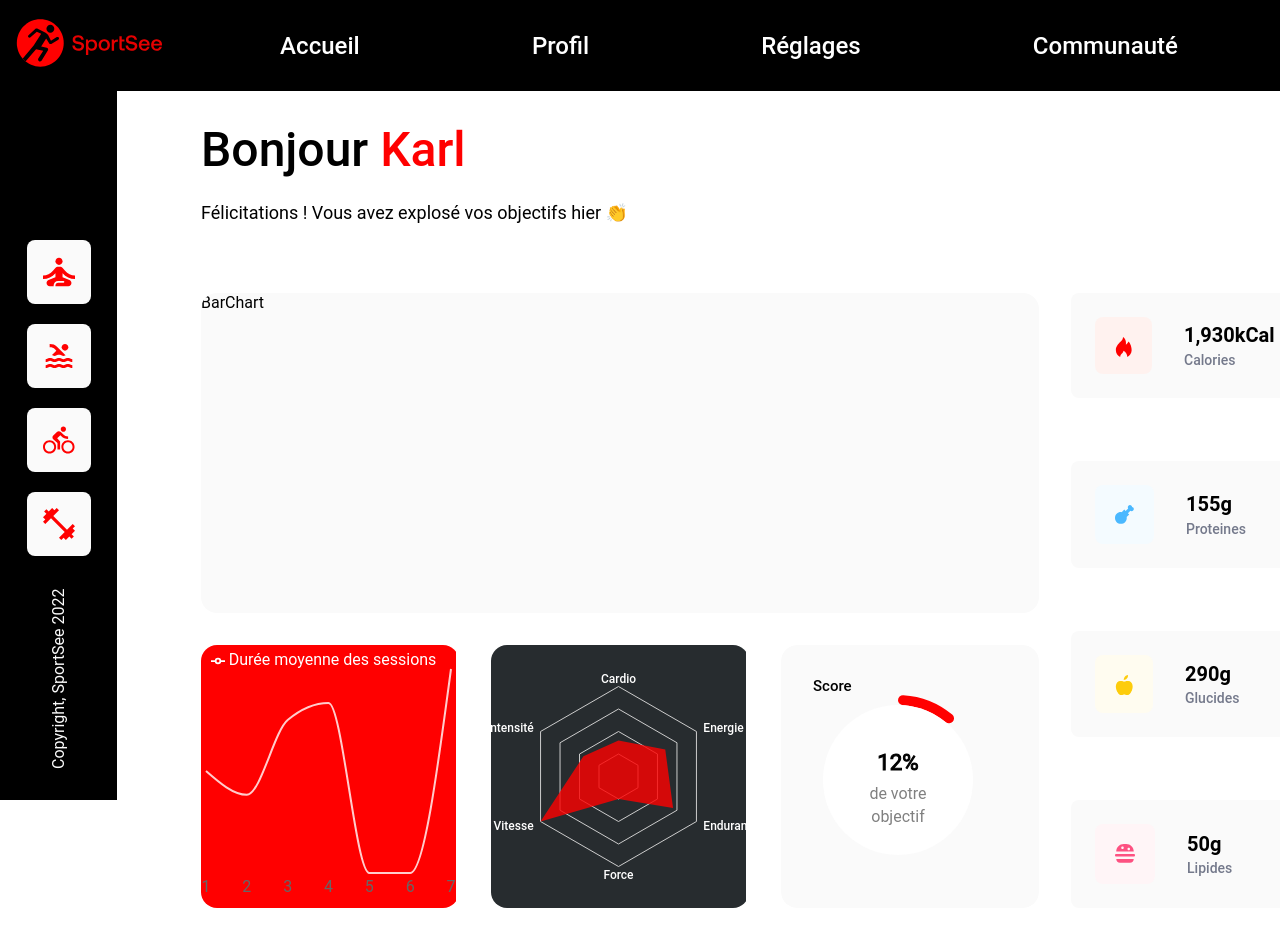
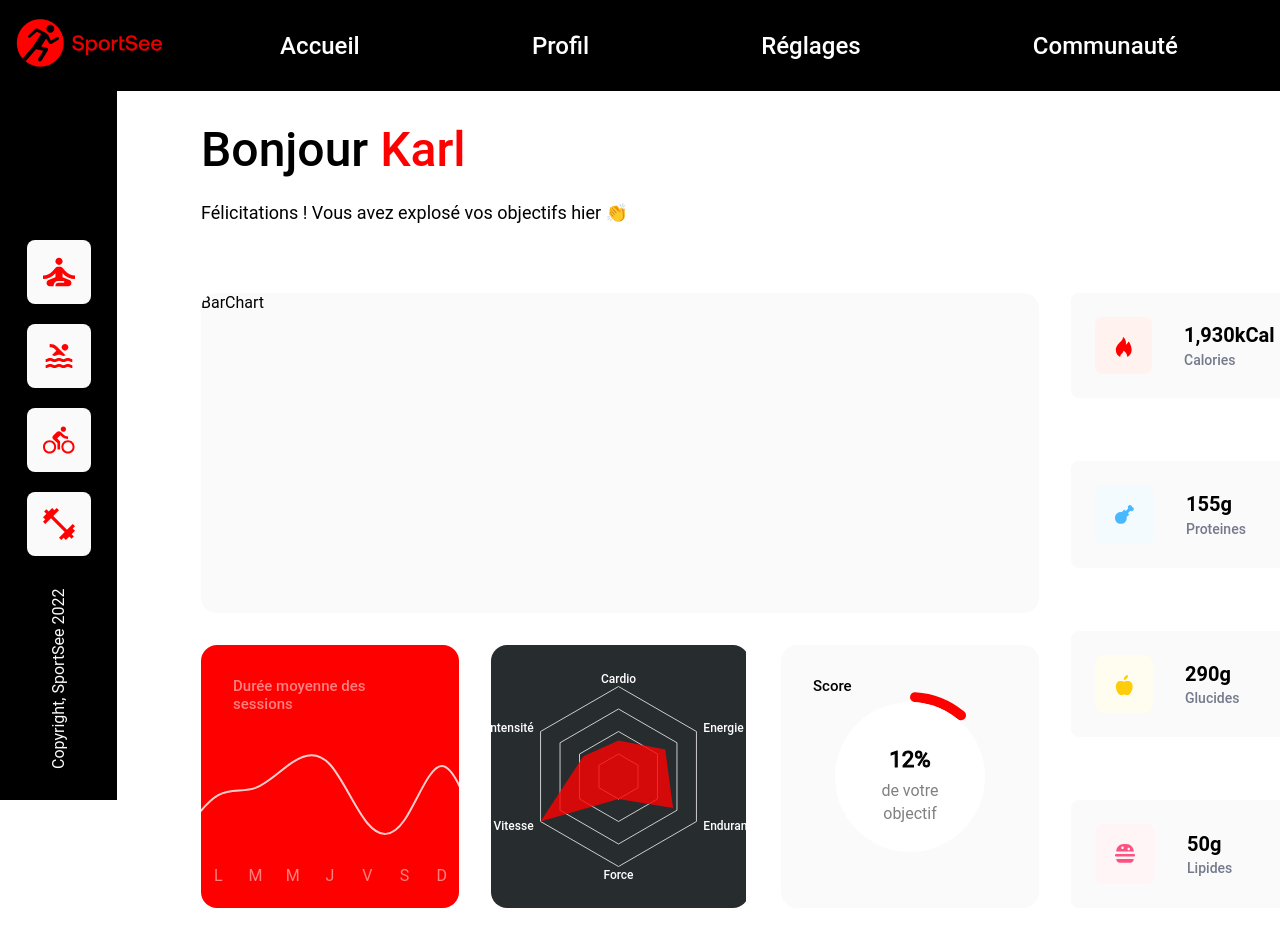
Before and after one commit to ebz8/ElodieBoinZanchi_12_050222-, a React (Create React App) app in the folder my-app/: page /user/1 in a window 1280 px wide. Shown: the top 938 px of the page. Built offline with nearby package versions, Linux system fonts and the light colour scheme.

Commit message:
line chart custom style 1

```diff
--- a/my-app/src/components/Charts/RadialBarChart/RadialBarChart.js
+++ b/my-app/src/components/Charts/RadialBarChart/RadialBarChart.js
@@ -43,8 +43,7 @@ export default function RadialBarChart({ todayScore }) {
   // s'affichent avant le fetch
   // chargement des éléments interactifs D3 une fois le contenu chargé (useState sur todayScore)
   return (
-    <div className="radialbarchart stats-item">
-      <h3>Score</h3>
+    <div className="radialbarchart">
       <svg width={width} height={height} className="chart-svg">
         {/* progressive bar : à afficher une fois les données chargées */}
         <g transform={`translate(${width / 2}, ${height / 2})`}>
--- a/my-app/src/components/Charts/RadialBarChart/RadialBarChart.scss
+++ b/my-app/src/components/Charts/RadialBarChart/RadialBarChart.scss
@@ -2,10 +2,11 @@
 
 .radialbarchart {
     display: flex;
-    padding: 2rem;
     flex-flow: column wrap;
+    justify-content: center;
     width: rem(258);
     height: rem(263);
+    padding: 2rem;
     background-color: $lightSecondaryColor;
 
     h3 {
--- a/my-app/src/components/Charts/SessionsLineChart/SessionsLineChart.js
+++ b/my-app/src/components/Charts/SessionsLineChart/SessionsLineChart.js
@@ -30,33 +30,57 @@ export default function SessionsLineChart({userAverageSessions}) {
       dayName: week[item.day]
     }
   })
-  // const week = ['', 'L', 'M', 'M', 'J', 'V', 'S', 'D', '']
 
-  // <h3>Durée moyenne des sessions</h3>
+  // formating data to lines escape the box
+  const sessions = [
+      { day: 0, sessionLength: 0, dayName : ' ' },
+      ...sessionsData,
+      { day: sessionsData.length + 1, sessionLength: 0, dayName : ' ' },
 
+  ]
+
+  const customTickAxis = ({ x, y, payload }) => {
     return (
-    <ResponsiveContainer className="sessionslinechart-container" width="99%" height="100%">
-        <LineChart className="sessionslinechart" data={sessionsData}>
+      <g transform={`translate(${x}, ${y + 5})`}>
+        <text
+          fill="white"
+          textAnchor="middle"
+          fillOpacity="0.5"
+          x={0}
+          y={0}
+          dy={30}
+        >
+          {payload.value}
+        </text>
+    </g>
+    )
+  }
+  return (
+    <ResponsiveContainer width="100%" height="100%">
+        <LineChart
+          className="sessionslinechart"
+          data={sessions}
+          margin={{ top: 85, bottom: 40, left: -20, right: -20}}
+        >
           <XAxis
-          dataKey="dayNumber"
+            dataKey='dayName'
             axisLine={false}
             tickLine={false}
+            tick={customTickAxis}
           />
           <YAxis hide={true} />
           <Tooltip
-          content='dayNumber'
-          // allowEscapeViewBox={{ x: true }}
+            content='dayName'
+            allowEscapeViewBox={{ x: true }}
           />
-        <Legend verticalAlign="top" height={-36}/>
           <Line
             dataKey="sessionLength"
-          type="monotone"
+            type="basis"
             stroke="white"
             strokeWidth="2"
             strokeOpacity="0.8"
             isAnimationActive={false}
             dot={false}
-          name="Durée moyenne des sessions"
           />
         </LineChart>
     </ResponsiveContainer>
--- a/my-app/src/components/Charts/SessionsLineChart/SessionsLineChart.scss
+++ b/my-app/src/components/Charts/SessionsLineChart/SessionsLineChart.scss
@@ -2,8 +2,4 @@
 
 .sessionslinechart-container {
     background-color: $mainColor;
-
-    h3 {
-        position: absolute;
-    }
 }
--- a/my-app/src/components/Dashboard/Dashboard.js
+++ b/my-app/src/components/Dashboard/Dashboard.js
@@ -25,10 +25,20 @@ export default function Dashboard(props) {
       {/* remplacer par composant Charts  */}
       <section className="user-stats-container">
         <ul className="stats">
-          <li className="stats-item"><BarChart /></li>
-          <li className="stats-item"><SessionsLineChart userAverageSessions={userAverageSessions}/></li>
-          <li className="stats-item"><SpiderRadarChart userPerformance={userPerformance}/></li>
-          <li className="stats-item"><RadialBarChart todayScore={todayScore} /></li>
+          <li className="stats-item barchart-container">
+            <BarChart userActivity={userActivity}/>
+          </li>
+          <li className="stats-item sessionslinechart-container">
+            <h3>Durée moyenne des <br />sessions</h3>
+            <SessionsLineChart userAverageSessions={userAverageSessions}/>
+          </li>
+          <li className="stats-item spiderradarchart-container">
+            <SpiderRadarChart userPerformance={userPerformance}/>
+          </li>
+          <li className="stats-item radialbarchart-container">
+            <h3>Score</h3>
+            <RadialBarChart todayScore={todayScore} />
+          </li>
         </ul>
 
         {/* remplacer par composant Cards  */}
--- a/my-app/src/components/Dashboard/Dashboard.scss
+++ b/my-app/src/components/Dashboard/Dashboard.scss
@@ -20,12 +20,29 @@
             gap: 2rem;
 
             .stats-item {
+                position: relative;
                 display: block;
                 overflow: hidden;
                 border-radius: 1rem;
 
                 &:nth-child(1) {
                     grid-column : 1 / 4;
+                }
+
+                h3 {
+                    font-size: rem(15);
+                    font-weight: 500;
+                    position: absolute;
+                    top: 2rem;
+                    left: 2rem;
+                }
+            }
+
+            .sessionslinechart-container {
+                color: white;
+
+                h3 {
+                    opacity: .5;
                 }
             }
         }
```
Lines whose indentation alone changed are shown as unchanged.
